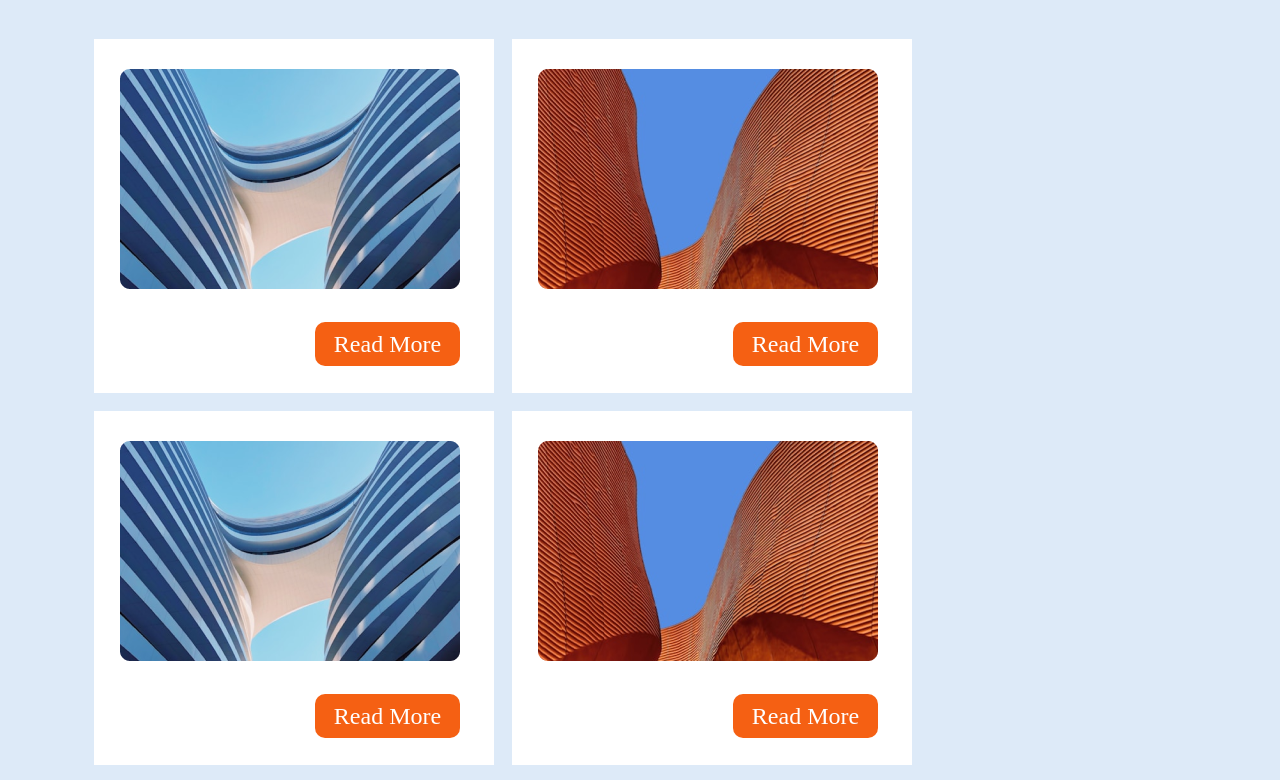
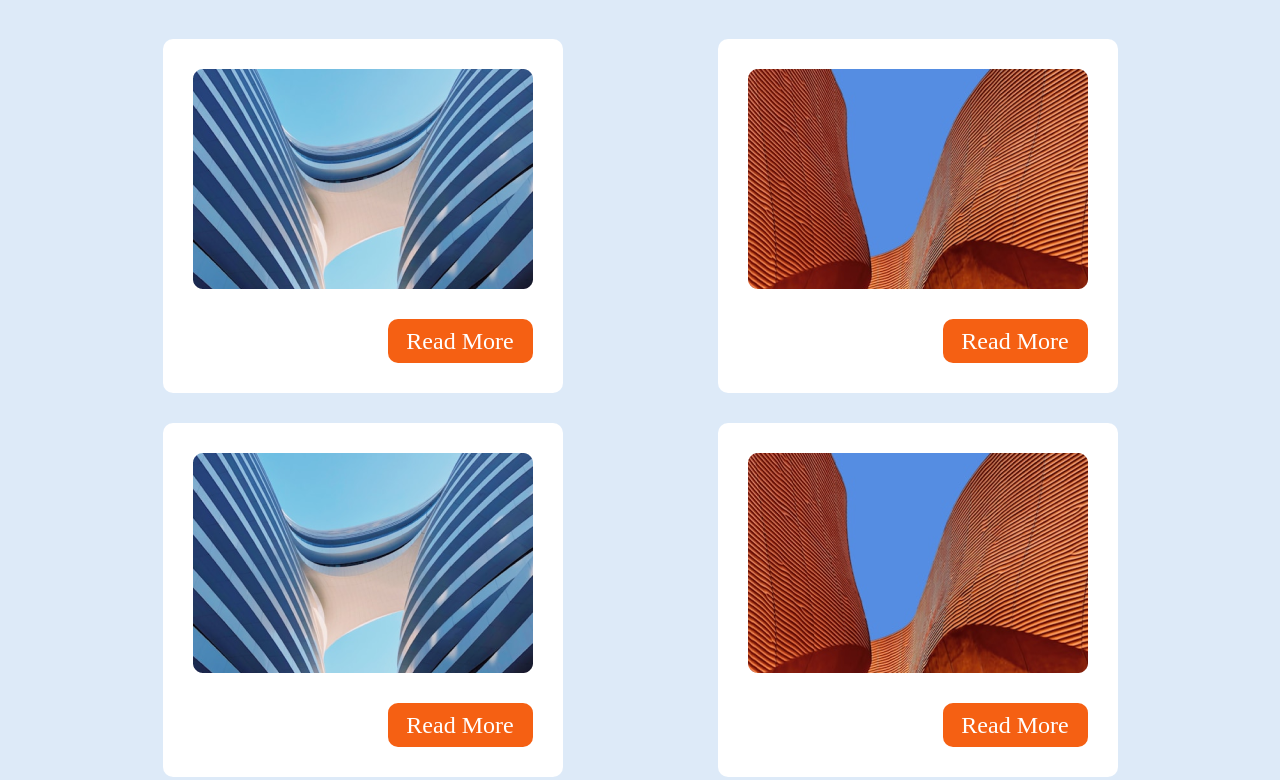
Before and after one commit to guy772/davaleba-6, a plain HTML site: page index.html in a window 1280 px wide. Shown: the part 309-1089 px from the top of the page. Drawn offline with Linux system fonts and the light colour scheme.

Commit message:
davaleba 6

```diff
--- a/css/style.css
+++ b/css/style.css
@@ -1,16 +1,14 @@
 .container {
-    display: block;
-    margin: auto;
-    max-width: 1440px;
-    width: 100%;
+    width: min(100%, 1440px);
+  margin: auto;
 }
 
 header {
     background-color: #284069;
     display: flex;
-    justify-content: space-around;
+    justify-content: space-between;
     align-items: center;
-    height: 160px;
+    padding: 53px 98px;
     margin: auto;
 
 }
@@ -54,9 +52,6 @@ ul {
 }
 
 section {
-    display: block;
-    height: 1020px;
-    margin: auto;
     padding: 94px ;
     background-color: #DDEAF8;
 }
@@ -69,23 +64,34 @@ section {
     color: #F56013;
     margin-bottom: 54px;
 }
+.sec_art {
+    margin: auto;
+    padding: 30px;
+    background-color: #ffffff;
+    display: flex;
+    flex-direction: column;
+    align-items: flex-end;
+    border-radius: 10px;
+}
 
 .cards_section {
     display: flex;
     width: min(100%, 1440px);
-    height: 738px;
+
     flex-wrap: wrap;
-    gap: 18px;
+    gap: 30px 18px;
 }
 
 .article_images {
-    width: 340px;
+    width: 100%;
     height: 220px;
+    object-fit: cover;
 }
 
 .article_button {
     width: 145px;
     height: 44px;
+    margin-top: 30px;
     font-family: Ubuntu;
     font-weight: 400;
     font-size: 24px;
@@ -94,8 +100,7 @@ section {
     border-width: 0px;
     background-color: #F56013;
     color: white;
-   margin-left: 195px;
-    margin-top: 30px;
+
 }
 
 article {
--- a/index.html
+++ b/index.html
@@ -25,27 +25,27 @@
         <section>
             <h1 class="section_heading">Company News</h1>
             <div class="cards_section">
-                <article>
+                <article class="sec_art">
                     <img src="images/Rectangle 10.png" class="article_images">
                     <button class="article_button">Read More</button>
                 </article>
-                <article>
+                <article class="sec_art">
                     <img src="images/Rectangle 11.png" class="article_images">
                     <button class="article_button">Read More</button>
                 </article>
-                <article>
+                <article class="sec_art">
                     <img src="images/Rectangle 10.png" class="article_images">
                     <button class="article_button">Read More</button>
                 </article>
-                <article>
+                <article class="sec_art">
                     <img src="images/Rectangle 11.png" class="article_images">
                     <button class="article_button">Read More</button>
                 </article>
-                <article>
+                <article class="sec_art">
                     <img src="images/Rectangle 10.png" class="article_images">
                     <button class="article_button">Read More</button>
                 </article>
-                <article>
+                <article class="sec_art">
                     <img src="images/Rectangle 11.png" class="article_images">
                     <button class="article_button">Read More</button>
                 </article>
```
